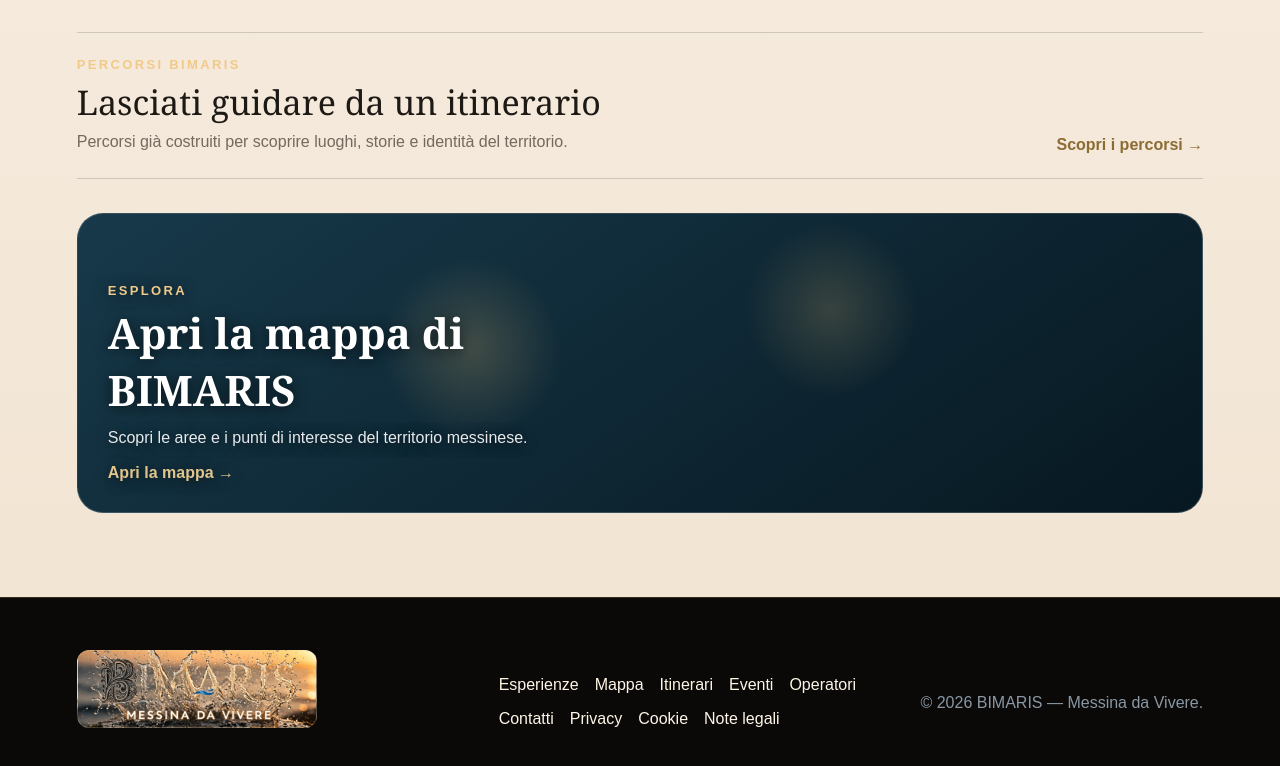
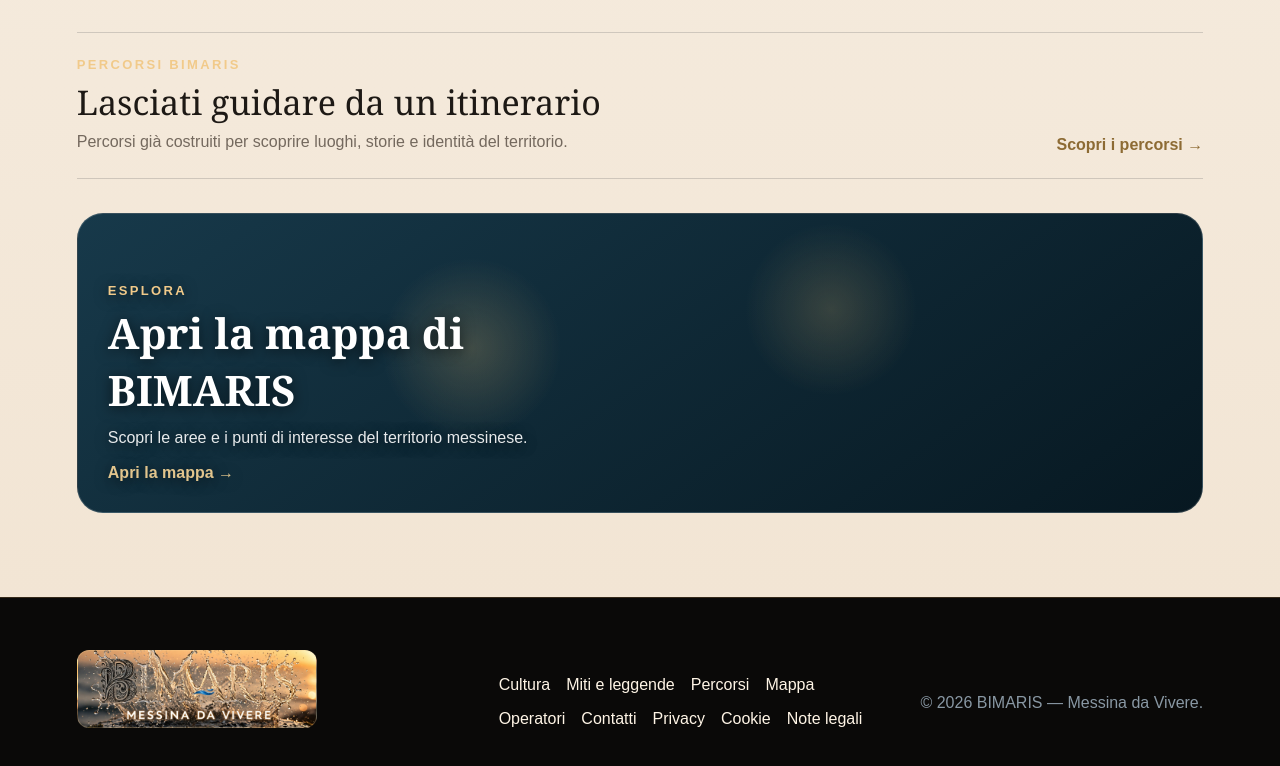
Before and after one commit to giovannibrunetto/bimaris-platform, a Next.js app in the folder apps/web/: page / in a window 1280 px wide. Shown: the part 2311-3077 px from the top of the page. Built offline with nearby package versions, Linux system fonts and the light colour scheme.

Commit message:
Streamline BIMARIS footer navigation

```diff
--- a/apps/web/components/Footer.tsx
+++ b/apps/web/components/Footer.tsx
@@ -7,10 +7,10 @@ export function Footer() {
         <span className="footer-brand-image" />
       </Link>
       <div className="footer-links">
-        <Link href="/esperienze">Esperienze</Link>
+        <Link href="/cultura">Cultura</Link>
+        <Link href="/storie-miti-leggende">Miti e leggende</Link>
+        <Link href="/itinerari">Percorsi</Link>
         <Link href="/mappa">Mappa</Link>
-        <Link href="/itinerari">Itinerari</Link>
-        <Link href="/eventi">Eventi</Link>
         <Link href="/operatori/candidatura">Operatori</Link>
         <Link href="/contatti">Contatti</Link>
         <Link href="/privacy">Privacy</Link>
```
